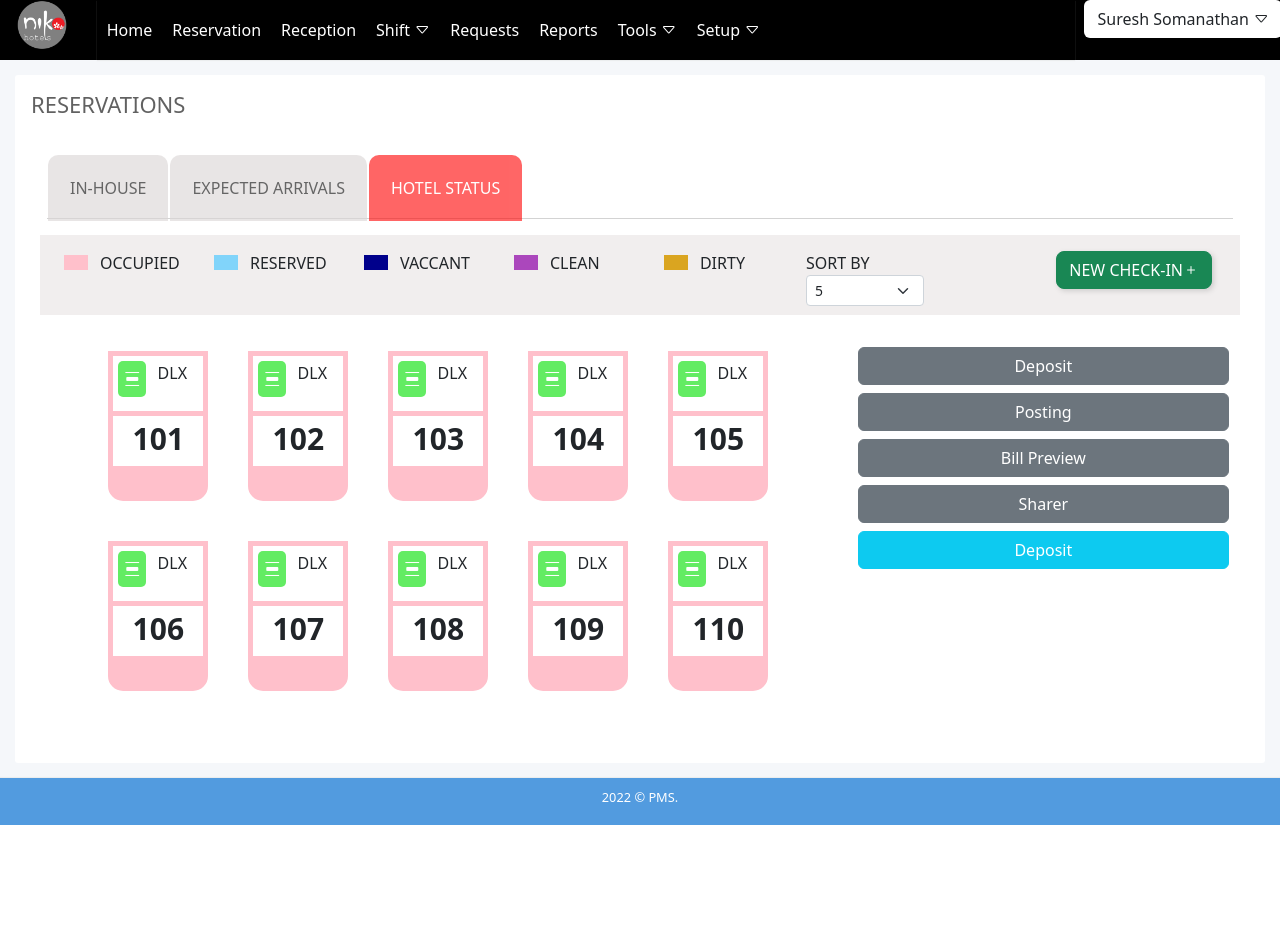
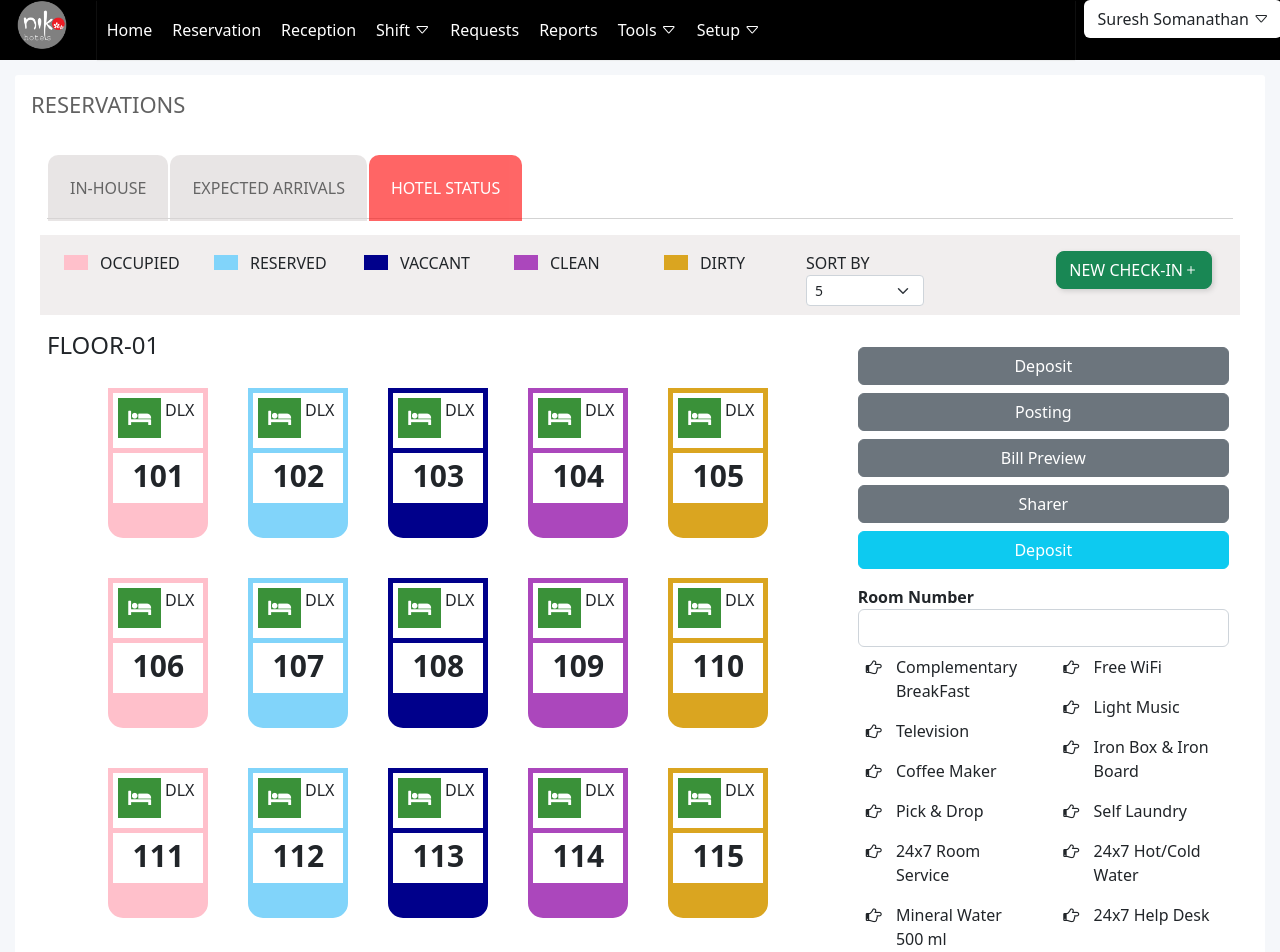
Before and after one commit to indocosmo-projects/PMS-Prototype, a React (Create React App) app: page /receptionhotelstatus in a window 1280 px wide. Shown: the top 952 px of the page. Before the commit the page ends 825 px from the top, so only its background shows below. Built offline with nearby package versions, Linux system fonts and the light colour scheme.

Commit message:
hotel room status

```diff
--- a/src/component/Reception/Reception.css
+++ b/src/component/Reception/Reception.css
@@ -70,25 +70,73 @@
     margin-left: 20px;
 }
 
+
+
+.left{
+    text-align : left;
+}
+
+
 .occupied{
     background-color : var(--occupied);
 }
+.border-occupied{
+    border : 5px solid var(--occupied);
+}
+.border-bottom-occupied{
+    border-bottom : 5px solid var(--occupied);
+}
+
+
 
 .reserved{
     background-color : var(--reserved);
 }
+.border-reserved{
+    border : 5px solid var(--reserved);
+}
+.border-bottom-reserved{
+    border-bottom : 5px solid var(--reserved);
+}
+
+
 
 .vaccant{
     background-color : var(--vaccant);
 }
+.border-vaccant{
+    border : 5px solid var(--vaccant);
+}
+.border-bottom-vaccant{
+    border-bottom : 5px solid var(--vaccant);
+}
+
+
 
 .clean{
     background-color : var(--clean);
 }
+.border-clean{
+    border : 5px solid var(--clean);
+}
+.border-bottom-clean{
+    border-bottom : 5px solid var(--clean);
+}
+
+
 
 .dirty{
     background-color : var(--dirty);
 }
+.border-dirty{
+    border : 5px solid var(--dirty);
+}
+.border-bottom-dirty{
+    border-bottom : 5px solid var(--dirty);
+}
+
+
+
 
 .left{
     text-align : left;
@@ -96,21 +144,20 @@
 
 .room{
     width : 100px;
-    border : 5px solid var(--occupied);
+ /*   border : 5px solid var(--occupied); */
     border-bottom-right-radius : 15px;
     border-bottom-left-radius : 15px;
     margin : 10px;
 }
 
 .rmtype{
-    border-bottom : 5px solid var(--occupied);
+  /*  border-bottom : 5px solid var(--occupied); */
     height : 60px;
     padding : 5px;
 }
 
 .rmback{
     height: 30px;
-    background-color : var(--occupied);
 }
 
 .stat{
@@ -124,7 +171,7 @@
     list-style-type: none;
     margin : 0px !important;
     padding: 0px;
-    height : 400px;
+    height : 610px;
     overflow : auto;
 }
 
@@ -137,5 +184,16 @@
     height: 50px;
     font-weight: bolder;
     font-size : 30px;
+}
 
+.left{
+    text-align: left;
 }
+
+.roomicon{
+    color : white;
+    background-color: rgb(58, 145, 57);
+    padding : 10px;
+    font-size : 20px;
+    text-align: left;
+}
--- a/src/component/Reception/ReceptionHotelStatus.js
+++ b/src/component/Reception/ReceptionHotelStatus.js
@@ -9,43 +9,69 @@ function ReceptionHotelStatus() {
     const [recordno, setRecordno] = useState(5);
     const rooms =
     [
-        {id: 1, name : '101' },
-        {id: 2, name : '102' },
-        {id: 3, name : '103' },
-        {id: 4, name : '104' },
-        {id: 5, name : '105' },
-        {id: 6, name : '106' },
-        {id: 7, name : '107' },
-        {id: 8, name : '108' },
-        {id: 9, name : '109' },
-        {id: 10, name : '110' },
-        {id: 11, name : '111' },
-        {id: 12, name : '112' },
-        {id: 13, name : '113' },
-        {id: 14, name : '114' },
-        {id: 15, name : '115' },
-        {id: 16, name : '116' },
-        {id: 17, name : '117' },
-        {id: 18, name : '118' },
-        {id: 19, name : '119' },
+        {id: 1, name : '101', status: 'O' },
+        {id: 2, name : '102', status: 'R' },
+        {id: 3, name : '103', status: 'V' },
+        {id: 4, name : '104', status: 'C' },
+        {id: 5, name : '105', status: 'D' },
+        {id: 6, name : '106', status: 'O' },
+        {id: 7, name : '107', status: 'R' },
+        {id: 8, name : '108', status: 'V' },
+        {id: 9, name : '109', status: 'C' },
+        {id: 10, name : '110', status: 'D' },
+        {id: 11, name : '111', status: 'O' },
+        {id: 12, name : '112', status: 'R' },
+        {id: 13, name : '113', status: 'V' },
+        {id: 14, name : '114', status: 'C' },
+        {id: 15, name : '115', status: 'D' },
+        {id: 16, name : '116', status: 'O' },
+        {id: 17, name : '117', status: 'R' },
+        {id: 18, name : '118', status: 'V' },
+        {id: 19, name : '119', status: 'C' },
     ]
 
-    const roomlist = () => {
+    const roomlist = (room) => {
 
-        return (
-                <div>
-                    <ul className="ulistmargin ">
-                        {rooms.map(room => <li key={room.id} className="listItem">
-                            <div className="room row">
-                                <div className="rmtype col-12"><i className="bi bi-distribute-vertical stat" style={{float : 'left'}} ></i>DLX</div>
-                                <div className="col-12 rmnum">{room.name}</div>
-                                <div className="rmback col-12"></div>
-                            </div>
-                        </li>
-                        )}
-                    </ul>
+        if(room.status === 'O')return (
+                <div className="room row border-occupied">
+                    <div className="rmtype border-bottom-occupied col-12"><i className="fa fa-bed roomicon" style={{float : 'left'}} ></i>DLX</div>
+                    <div className="col-12 rmnum">{room.name}</div>
+                    <div className="rmback occupied col-12"></div>
                 </div>
             );
+
+            if(room.status === 'R')return (
+                <div className="room row border-reserved">
+                    <div className="rmtype border-bottom-reserved col-12"><i className="fa fa-bed roomicon" style={{float : 'left'}} ></i>DLX</div>
+                    <div className="col-12 rmnum">{room.name}</div>
+                    <div className="rmback reserved col-12"></div>
+                </div>
+            );
+
+            if(room.status === 'V')return (
+                <div className="room row border-vaccant">
+                    <div className="rmtype border-bottom-vaccant col-12"><i className="fa fa-bed roomicon" style={{float : 'left'}} ></i>DLX</div>
+                    <div className="col-12 rmnum">{room.name}</div>
+                    <div className="rmback vaccant col-12"></div>
+                </div>
+            );
+
+            if(room.status === 'C')return (
+                <div className="room row border-clean">
+                    <div className="rmtype border-bottom-clean col-12"><i className="fa fa-bed roomicon" style={{float : 'left'}} ></i>DLX</div>
+                    <div className="col-12 rmnum">{room.name}</div>
+                    <div className="rmback clean col-12"></div>
+                </div>
+            );
+
+            if(room.status === 'D')return (
+                <div className="room row border-dirty">
+                    <div className="rmtype border-bottom-dirty col-12"><i className="fa fa-bed roomicon" style={{float : 'left'}} ></i>DLX</div>
+                    <div className="col-12 rmnum">{room.name}</div>
+                    <div className="rmback dirty col-12"></div>
+                </div>
+            );
+
     }
 
         return(
@@ -123,7 +149,15 @@ function ReceptionHotelStatus() {
 
                     <div className="row p-3">
                         <div className="col-sm-8 " >
-                            {roomlist()}
+                            <div>
+                        <h4 className="left">FLOOR-01</h4>
+                        <ul className="ulistmargin ">
+                            {rooms.map(room => <li key={room.id} className="listItem">
+                            {roomlist(room)}
+                            </li>
+                            )}
+                        </ul>
+                    </div>
                         </div>
                         <div className="col-sm-4 p-3">
                             <div className="row">
@@ -133,8 +167,89 @@ function ReceptionHotelStatus() {
                                     <button className="btn btn-secondary w-100 text-white mb-2">Bill Preview</button>
                                     <button className="btn btn-secondary w-100 text-white mb-2">Sharer</button>
                                     <button className="btn btn-info w-100 text-white mb-2">Deposit</button>
+                                    <div class="form-group left mt-2">
+                                        <label for="room"><b>Room Number</b></label>
+                                        <input type="text" class="form-control" id="room" />
+                                    </div>
+                                    <div className="row">
+                                        <div className="col-sm-6">
+                                            <div className="left p-2 row" >
+                                                <div className="col-sm-2">
+                                                    <i className="fa fa-hand-o-right"></i>
+                                                </div>
+                                                <div className="col-sm-10"> Complementary BreakFast</div>
+                                            </div>
+                                            <div className="left p-2 row" >
+                                                <div className="col-sm-2">
+                                                    <i className="fa fa-hand-o-right"></i>
+                                                </div>
+                                                <div className="col-sm-10"> Television</div>
+                                            </div>
+                                            <div className="left p-2 row" >
+                                                <div className="col-sm-2">
+                                                    <i className="fa fa-hand-o-right"></i>
+                                                </div>
+                                                <div className="col-sm-10"> Coffee Maker</div>
+                                            </div>
+                                            <div className="left p-2 row" >
+                                                <div className="col-sm-2">
+                                                    <i className="fa fa-hand-o-right"></i>
+                                                </div>
+                                                <div className="col-sm-10"> Pick & Drop</div>
+                                            </div>
+                                            <div className="left p-2 row" >
+                                                <div className="col-sm-2">
+                                                    <i className="fa fa-hand-o-right"></i>
+                                                </div>
+                                                <div className="col-sm-10"> 24x7 Room Service</div>
+                                            </div>
+                                            <div className="left p-2 row" >
+                                                <div className="col-sm-2">
+                                                    <i className="fa fa-hand-o-right"></i>
+                                                </div>
+                                                <div className="col-sm-10"> Mineral Water 500 ml</div>
+                                            </div>
 
-
+                                        </div>
+                                        <div className="col-sm-6">
+                                        <div className="left p-2 row" >
+                                            <div className="col-sm-2">
+                                                    <i className="fa fa-hand-o-right"></i>
+                                                </div>
+                                                <div className="col-sm-10"> Free WiFi</div>
+                                            </div>
+                                            <div className="left p-2 row" >
+                                                <div className="col-sm-2">
+                                                    <i className="fa fa-hand-o-right"></i>
+                                                </div>
+                                                <div className="col-sm-10"> Light Music</div>
+                                            </div>
+                                            <div className="left p-2 row" >
+                                                <div className="col-sm-2">
+                                                    <i className="fa fa-hand-o-right"></i>
+                                                </div>
+                                                <div className="col-sm-10"> Iron Box & Iron Board</div>
+                                            </div>
+                                            <div className="left p-2 row" >
+                                                <div className="col-sm-2">
+                                                    <i className="fa fa-hand-o-right"></i>
+                                                </div>
+                                                <div className="col-sm-10"> Self Laundry</div>
+                                            </div>
+                                            <div className="left p-2 row" >
+                                                <div className="col-sm-2">
+                                                    <i className="fa fa-hand-o-right"></i>
+                                                </div>
+                                                <div className="col-sm-10"> 24x7 Hot/Cold Water</div>
+                                            </div>
+                                            <div className="left p-2 row" >
+                                                <div className="col-sm-2">
+                                                    <i className="fa fa-hand-o-right"></i>
+                                                </div>
+                                                <div className="col-sm-10"> 24x7 Help Desk</div>
+                                            </div>
+                                        </div>
+                                    </div>
                                 </div>
                             </div>
                         </div>
--- a/src/style.css
+++ b/src/style.css
@@ -1,5 +1,7 @@
 
 @import url('https://fonts.googleapis.com/css2?family=Poppins:ital,wght@0,200;0,300;0,400;0,500;0,600;0,700;0,800;1,300;1,400;1,500&display=swap');
+
+@import url('https://cdnjs.cloudflare.com/ajax/libs/font-awesome/4.7.0/css/font-awesome.min.css');
 
 body{
     font-family: 'Poppins', sans-serif;
```
